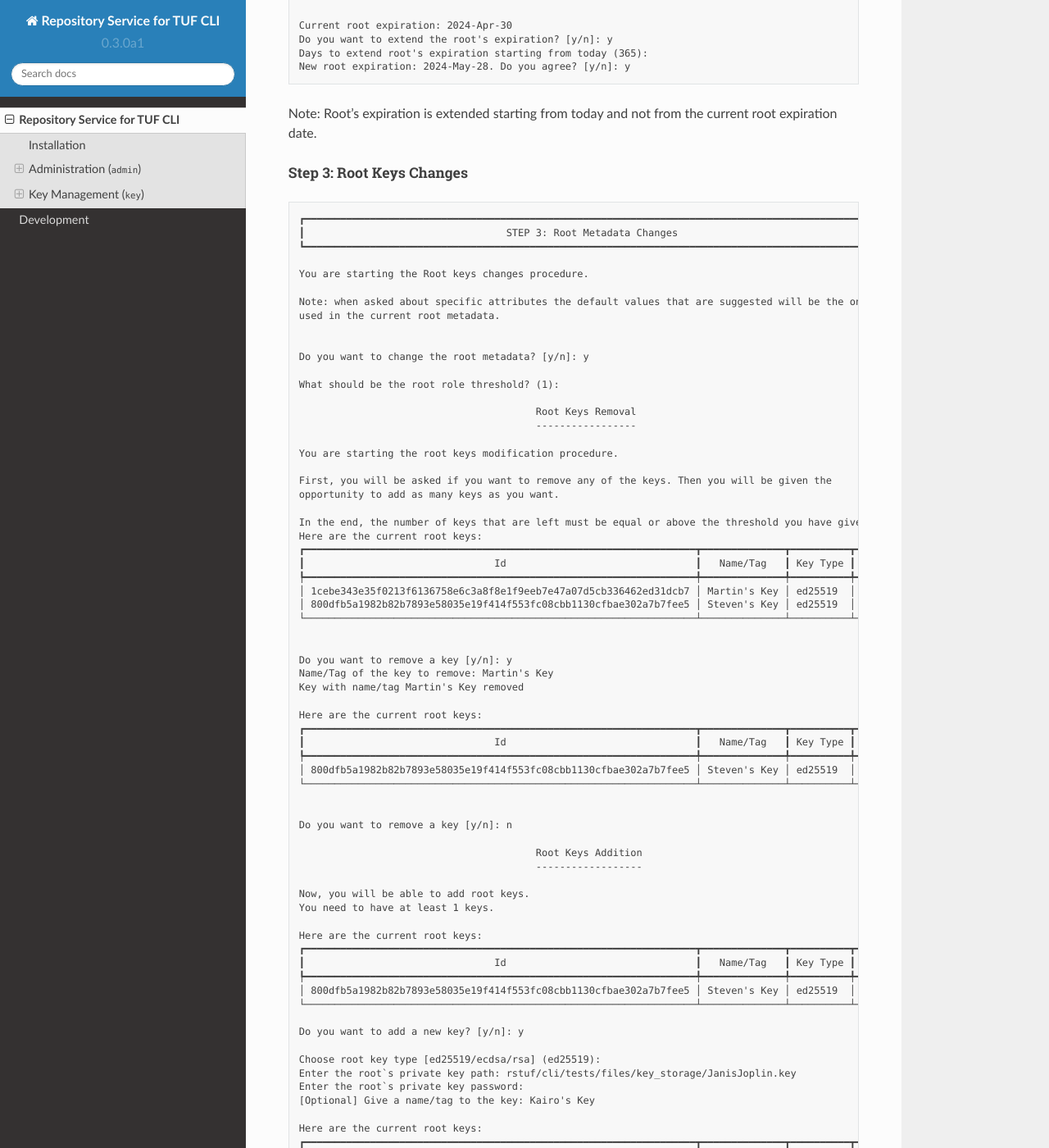
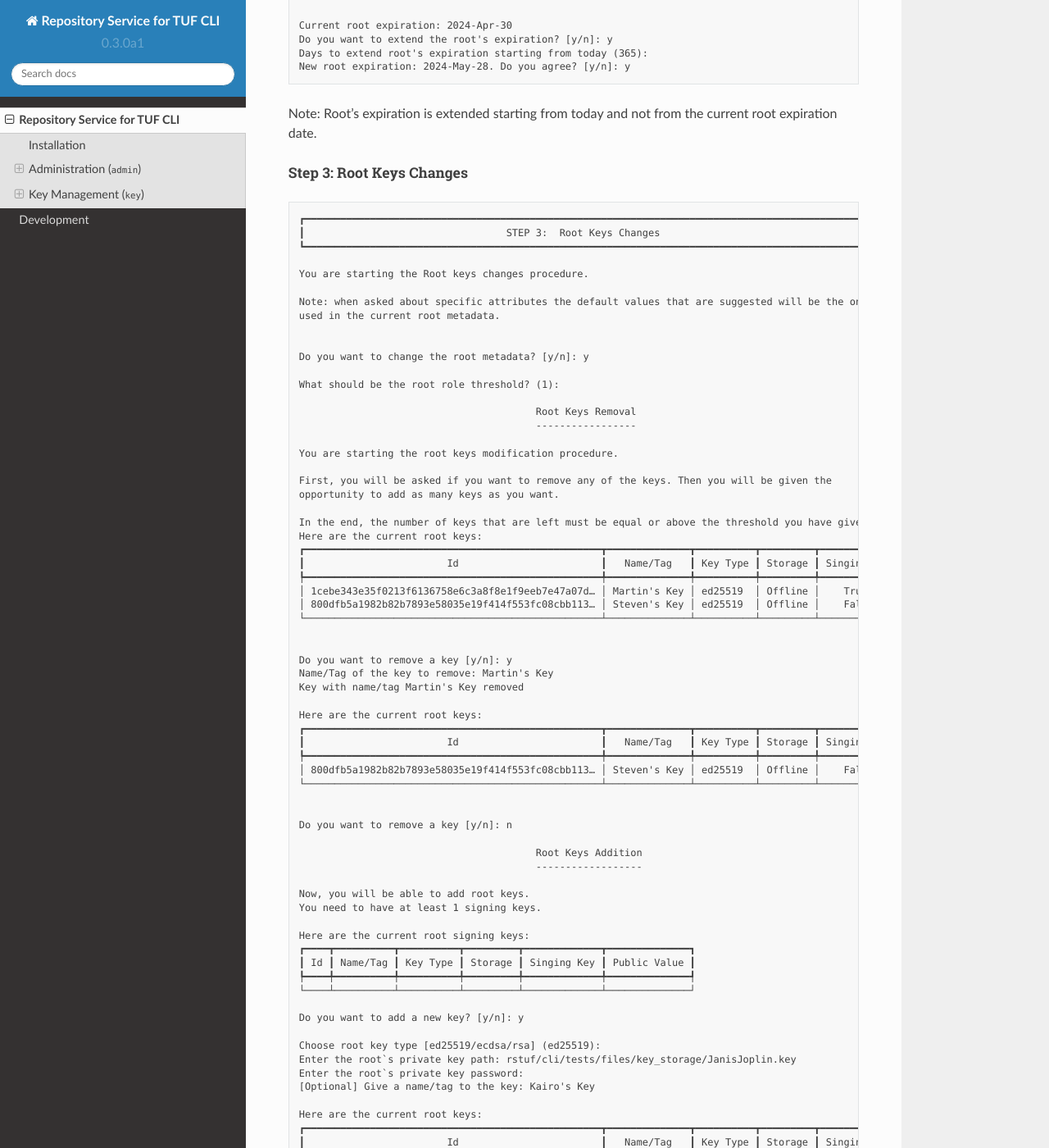
Before and after one commit to repository-service-tuf/repository-service-tuf-cli, a Sphinx documentation site: the page built from docs/source/guide/index.rst, in a window 1280 px wide and 1400 px high, scrolled down 8803 px. Shown: the whole window at 82% size. Built offline with Sphinx 7.4.7 and the Read the Docs theme 2.0.0, drawn with Linux system fonts in a browser that asks for light colours; some of the changed text lies outside the part shown.

Commit message:
Update docs
Signed-off-by: Martin Vrachev <mvrachev@vmware.com>

```diff
--- a/docs/source/guide/index.rst
+++ b/docs/source/guide/index.rst
@@ -523,7 +523,7 @@ Step 3: Root Keys Changes
 .. code::
 
     ┏━━━━━━━━━━━━━━━━━━━━━━━━━━━━━━━━━━━━━━━━━━━━━━━━━━━━━━━━━━━━━━━━━━━━━━━━━━━━━━━━━━━━━━━━━━━━━━━━━━┓
-    ┃                                  STEP 3: Root Metadata Changes                                   ┃
+    ┃                                  STEP 3:  Root Keys Changes                                      ┃
     ┗━━━━━━━━━━━━━━━━━━━━━━━━━━━━━━━━━━━━━━━━━━━━━━━━━━━━━━━━━━━━━━━━━━━━━━━━━━━━━━━━━━━━━━━━━━━━━━━━━━┛
 
     You are starting the Root keys changes procedure.
@@ -546,12 +546,12 @@ Step 3: Root Keys Changes
 
     In the end, the number of keys that are left must be equal or above the threshold you have given.
     Here are the current root keys:
-    ┏━━━━━━━━━━━━━━━━━━━━━━━━━━━━━━━━━━━━━━━━━━━━━━━━━━━━━━━━━━━━━━━━━━┳━━━━━━━━━━━━━━┳━━━━━━━━━━┳━━━━━━━━━┳━━━━━━━━━━━━━━━━━━━━━━━━━━━━━━━━━━━━━━━━━━━━━━━━━━━━━━━━━━━━━━━━━━┓
-    ┃                                Id                                ┃   Name/Tag   ┃ Key Type ┃ Storage ┃                           Public Value                           ┃
-    ┡━━━━━━━━━━━━━━━━━━━━━━━━━━━━━━━━━━━━━━━━━━━━━━━━━━━━━━━━━━━━━━━━━━╇━━━━━━━━━━━━━━╇━━━━━━━━━━╇━━━━━━━━━╇━━━━━━━━━━━━━━━━━━━━━━━━━━━━━━━━━━━━━━━━━━━━━━━━━━━━━━━━━━━━━━━━━━┩
-    │ 1cebe343e35f0213f6136758e6c3a8f8e1f9eeb7e47a07d5cb336462ed31dcb7 │ Martin's Key │ ed25519  │ Offline │ ad1709b3cb419b99c5cd7427d6411522e5a93aec6767453e91af921a73d22a3c │
-    │ 800dfb5a1982b82b7893e58035e19f414f553fc08cbb1130cfbae302a7b7fee5 │ Steven's Key │ ed25519  │ Offline │ 7098f769f6ab8502b50f3b58686b8a042d5d3bb75d8b3a48a2fcbc15a0223501 │
-    └──────────────────────────────────────────────────────────────────┴──────────────┴──────────┴─────────┴──────────────────────────────────────────────────────────────────┘
+    ┏━━━━━━━━━━━━━━━━━━━━━━━━━━━━━━━━━━━━━━━━━━━━━━━━━━┳━━━━━━━━━━━━━━┳━━━━━━━━━━┳━━━━━━━━━┳━━━━━━━━━━━━━┳━━━━━━━━━━━━━━━━━━━━━━━━━━━━━━━━━━━━━━━━━━━━━━━━━━┓
+    ┃                        Id                        ┃   Name/Tag   ┃ Key Type ┃ Storage ┃ Singing Key ┃                   Public Value                   ┃
+    ┡━━━━━━━━━━━━━━━━━━━━━━━━━━━━━━━━━━━━━━━━━━━━━━━━━━╇━━━━━━━━━━━━━━╇━━━━━━━━━━╇━━━━━━━━━╇━━━━━━━━━━━━━╇━━━━━━━━━━━━━━━━━━━━━━━━━━━━━━━━━━━━━━━━━━━━━━━━━━┩
+    │ 1cebe343e35f0213f6136758e6c3a8f8e1f9eeb7e47a07d… │ Martin's Key │ ed25519  │ Offline │    True     │ ad1709b3cb419b99c5cd7427d6411522e5a93aec6767453… │
+    │ 800dfb5a1982b82b7893e58035e19f414f553fc08cbb113… │ Steven's Key │ ed25519  │ Offline │    False    │ 7098f769f6ab8502b50f3b58686b8a042d5d3bb75d8b3a4… │
+    └──────────────────────────────────────────────────┴──────────────┴──────────┴─────────┴─────────────┴──────────────────────────────────────────────────┘
 
 
     Do you want to remove a key [y/n]: y
@@ -559,11 +559,11 @@ Step 3: Root Keys Changes
     Key with name/tag Martin's Key removed
 
     Here are the current root keys:
-    ┏━━━━━━━━━━━━━━━━━━━━━━━━━━━━━━━━━━━━━━━━━━━━━━━━━━━━━━━━━━━━━━━━━━┳━━━━━━━━━━━━━━┳━━━━━━━━━━┳━━━━━━━━━┳━━━━━━━━━━━━━━━━━━━━━━━━━━━━━━━━━━━━━━━━━━━━━━━━━━━━━━━━━━━━━━━━━━┓
-    ┃                                Id                                ┃   Name/Tag   ┃ Key Type ┃ Storage ┃                           Public Value                           ┃
-    ┡━━━━━━━━━━━━━━━━━━━━━━━━━━━━━━━━━━━━━━━━━━━━━━━━━━━━━━━━━━━━━━━━━━╇━━━━━━━━━━━━━━╇━━━━━━━━━━╇━━━━━━━━━╇━━━━━━━━━━━━━━━━━━━━━━━━━━━━━━━━━━━━━━━━━━━━━━━━━━━━━━━━━━━━━━━━━━┩
-    │ 800dfb5a1982b82b7893e58035e19f414f553fc08cbb1130cfbae302a7b7fee5 │ Steven's Key │ ed25519  │ Offline │ 7098f769f6ab8502b50f3b58686b8a042d5d3bb75d8b3a48a2fcbc15a0223501 │
-    └──────────────────────────────────────────────────────────────────┴──────────────┴──────────┴─────────┴──────────────────────────────────────────────────────────────────┘
+    ┏━━━━━━━━━━━━━━━━━━━━━━━━━━━━━━━━━━━━━━━━━━━━━━━━━━┳━━━━━━━━━━━━━━┳━━━━━━━━━━┳━━━━━━━━━┳━━━━━━━━━━━━━┳━━━━━━━━━━━━━━━━━━━━━━━━━━━━━━━━━━━━━━━━━━━━━━━━━━┓
+    ┃                        Id                        ┃   Name/Tag   ┃ Key Type ┃ Storage ┃ Singing Key ┃                   Public Value                   ┃
+    ┡━━━━━━━━━━━━━━━━━━━━━━━━━━━━━━━━━━━━━━━━━━━━━━━━━━╇━━━━━━━━━━━━━━╇━━━━━━━━━━╇━━━━━━━━━╇━━━━━━━━━━━━━╇━━━━━━━━━━━━━━━━━━━━━━━━━━━━━━━━━━━━━━━━━━━━━━━━━━┩
+    │ 800dfb5a1982b82b7893e58035e19f414f553fc08cbb113… │ Steven's Key │ ed25519  │ Offline │    False    │ 7098f769f6ab8502b50f3b58686b8a042d5d3bb75d8b3a4… │
+    └──────────────────────────────────────────────────┴──────────────┴──────────┴─────────┴─────────────┴──────────────────────────────────────────────────┘
 
 
     Do you want to remove a key [y/n]: n
@@ -572,14 +572,13 @@ Step 3: Root Keys Changes
                                             ------------------
 
     Now, you will be able to add root keys.
-    You need to have at least 1 keys.
+    You need to have at least 1 signing keys.
 
-    Here are the current root keys:
-    ┏━━━━━━━━━━━━━━━━━━━━━━━━━━━━━━━━━━━━━━━━━━━━━━━━━━━━━━━━━━━━━━━━━━┳━━━━━━━━━━━━━━┳━━━━━━━━━━┳━━━━━━━━━┳━━━━━━━━━━━━━━━━━━━━━━━━━━━━━━━━━━━━━━━━━━━━━━━━━━━━━━━━━━━━━━━━━━┓
-    ┃                                Id                                ┃   Name/Tag   ┃ Key Type ┃ Storage ┃                           Public Value                           ┃
-    ┡━━━━━━━━━━━━━━━━━━━━━━━━━━━━━━━━━━━━━━━━━━━━━━━━━━━━━━━━━━━━━━━━━━╇━━━━━━━━━━━━━━╇━━━━━━━━━━╇━━━━━━━━━╇━━━━━━━━━━━━━━━━━━━━━━━━━━━━━━━━━━━━━━━━━━━━━━━━━━━━━━━━━━━━━━━━━━┩
-    │ 800dfb5a1982b82b7893e58035e19f414f553fc08cbb1130cfbae302a7b7fee5 │ Steven's Key │ ed25519  │ Offline │ 7098f769f6ab8502b50f3b58686b8a042d5d3bb75d8b3a48a2fcbc15a0223501 │
-    └──────────────────────────────────────────────────────────────────┴──────────────┴──────────┴─────────┴──────────────────────────────────────────────────────────────────┘
+    Here are the current root signing keys:
+    ┏━━━━┳━━━━━━━━━━┳━━━━━━━━━━┳━━━━━━━━━┳━━━━━━━━━━━━━┳━━━━━━━━━━━━━━┓
+    ┃ Id ┃ Name/Tag ┃ Key Type ┃ Storage ┃ Singing Key ┃ Public Value ┃
+    ┡━━━━╇━━━━━━━━━━╇━━━━━━━━━━╇━━━━━━━━━╇━━━━━━━━━━━━━╇━━━━━━━━━━━━━━┩
+    └────┴──────────┴──────────┴─────────┴─────────────┴──────────────┘
 
     Do you want to add a new key? [y/n]: y
 
@@ -589,28 +588,27 @@ Step 3: Root Keys Changes
     [Optional] Give a name/tag to the key: Kairo's Key
 
     Here are the current root keys:
-    ┏━━━━━━━━━━━━━━━━━━━━━━━━━━━━━━━━━━━━━━━━━━━━━━━━━━━━━━━━━━━━━━━━━━┳━━━━━━━━━━━━━━┳━━━━━━━━━━┳━━━━━━━━━┳━━━━━━━━━━━━━━━━━━━━━━━━━━━━━━━━━━━━━━━━━━━━━━━━━━━━━━━━━━━━━━━━━━┓
-    ┃                                Id                                ┃   Name/Tag   ┃ Key Type ┃ Storage ┃                           Public Value                           ┃
-    ┡━━━━━━━━━━━━━━━━━━━━━━━━━━━━━━━━━━━━━━━━━━━━━━━━━━━━━━━━━━━━━━━━━━╇━━━━━━━━━━━━━━╇━━━━━━━━━━╇━━━━━━━━━╇━━━━━━━━━━━━━━━━━━━━━━━━━━━━━━━━━━━━━━━━━━━━━━━━━━━━━━━━━━━━━━━━━━┩
-    │ 800dfb5a1982b82b7893e58035e19f414f553fc08cbb1130cfbae302a7b7fee5 │ Steven's Key │ ed25519  │ Offline │ 7098f769f6ab8502b50f3b58686b8a042d5d3bb75d8b3a48a2fcbc15a0223501 │
-    │ 1cebe343e35f0213f6136758e6c3a8f8e1f9eeb7e47a07d5cb336462ed31dcb7 │ Kairo's Key  │ ed25519  │ Offline │ ad1709b3cb419b99c5cd7427d6411522e5a93aec6767453e91af921a73d22a3c │
-    └──────────────────────────────────────────────────────────────────┴──────────────┴──────────┴─────────┴──────────────────────────────────────────────────────────────────┘
+    ┏━━━━━━━━━━━━━━━━━━━━━━━━━━━━━━━━━━━━━━━━━━━━━━━━━━┳━━━━━━━━━━━━━━┳━━━━━━━━━━┳━━━━━━━━━┳━━━━━━━━━━━━━┳━━━━━━━━━━━━━━━━━━━━━━━━━━━━━━━━━━━━━━━━━━━━━━━━━━┓
+    ┃                        Id                        ┃   Name/Tag   ┃ Key Type ┃ Storage ┃ Singing Key ┃                   Public Value                   ┃
+    ┡━━━━━━━━━━━━━━━━━━━━━━━━━━━━━━━━━━━━━━━━━━━━━━━━━━╇━━━━━━━━━━━━━━╇━━━━━━━━━━╇━━━━━━━━━╇━━━━━━━━━━━━━╇━━━━━━━━━━━━━━━━━━━━━━━━━━━━━━━━━━━━━━━━━━━━━━━━━━┩
+    │ 800dfb5a1982b82b7893e58035e19f414f553fc08cbb113… │ Steven's Key │ ed25519  │ Offline │    False    │ 7098f769f6ab8502b50f3b58686b8a042d5d3bb75d8b3a4… │
+    └──────────────────────────────────────────────────┴──────────────┴──────────┴─────────┴─────────────┴──────────────────────────────────────────────────┘
 
     Do you want to add a new key? [y/n]: n
 
     Here is the current content of root:
 
 
-    ┏━━━━━━━━━━━━━━━━━━━━━━━━━━━━━━┳━━━━━━━━━━━━━━━━━━━━━━━━━━━━━━━━━━━━━━━━━━━━━━━━━━━━━━━━━━━━━━━━━━━━━━━━━━━━━━━━━━━━━━━━━━━━━━━━━━━━━━━━━━━━━━━━━━━━━━━━━━━━━━━━━━━━━━━━━━━━━━━━━━━━━━━━━━━━━━━━━━━━━━━━━━━━━┓
-    ┃ Root                         ┃                                                                                    KEYS                                                                                     ┃
-    ┡━━━━━━━━━━━━━━━━━━━━━━━━━━━━━━╇━━━━━━━━━━━━━━━━━━━━━━━━━━━━━━━━━━━━━━━━━━━━━━━━━━━━━━━━━━━━━━━━━━━━━━━━━━━━━━━━━━━━━━━━━━━━━━━━━━━━━━━━━━━━━━━━━━━━━━━━━━━━━━━━━━━━━━━━━━━━━━━━━━━━━━━━━━━━━━━━━━━━━━━━━━━━━┩
-    │                              │                                                                    ╷              ╷          ╷         ╷                                                                    │
-    │                              │                                  Id                                │   Name/Tag   │ Key Type │ Storage │                           Public Value                             │
-    │ Number of Keys: 2            │ ╶──────────────────────────────────────────────────────────────────┼──────────────┼──────────┼─────────┼──────────────────────────────────────────────────────────────────╴ │
-    │ Threshold: 1                 │   800dfb5a1982b82b7893e58035e19f414f553fc08cbb1130cfbae302a7b7fee5 │ Steven's Key │ ed25519  │ Offline │ 7098f769f6ab8502b50f3b58686b8a042d5d3bb75d8b3a48a2fcbc15a0223501   │
-    │ Root Expiration: 2024-May-28 │   1cebe343e35f0213f6136758e6c3a8f8e1f9eeb7e47a07d5cb336462ed31dcb7 │ Kairo's Key  │ ed25519  │ Offline │ ad1709b3cb419b99c5cd7427d6411522e5a93aec6767453e91af921a73d22a3c   │
-    │                              │                                                                    ╵              ╵          ╵         ╵                                                                    │
-    └──────────────────────────────┴─────────────────────────────────────────────────────────────────────────────────────────────────────────────────────────────────────────────────────────────────────────────┘
+    ┏━━━━━━━━━━━━━━━━━━━━━━━━━━━━━━┳━━━━━━━━━━━━━━━━━━━━━━━━━━━━━━━━━━━━━━━━━━━━━━━━━━━━━━━━━━━━━━━━━━━━━━━━━━━━━━━━━━━━━━━━━━━━━━━━━━━━━━━━━━━━━━━━━━━━━━━━┓
+    ┃ Root                         ┃                                                          KEYS                                                          ┃
+    ┡━━━━━━━━━━━━━━━━━━━━━━━━━━━━━━╇━━━━━━━━━━━━━━━━━━━━━━━━━━━━━━━━━━━━━━━━━━━━━━━━━━━━━━━━━━━━━━━━━━━━━━━━━━━━━━━━━━━━━━━━━━━━━━━━━━━━━━━━━━━━━━━━━━━━━━━━┩
+    │                              │                                  ╷              ╷          ╷         ╷             ╷                                   │
+    │                              │                 Id               │   Name/Tag   │ Key Type │ Storage │ Singing Key │          Public Value             │
+    │ Number of Keys: 2            │ ╶────────────────────────────────┼──────────────┼──────────┼─────────┼─────────────┼─────────────────────────────────╴ │
+    │ Threshold: 1                 │   800dfb5a1982b82b7893e58035e19… │ Steven's Key │ ed25519  │ Offline │    False    │ 7098f769f6ab8502b50f3b58686b8a…   │
+    │ Root Expiration: 2024-Jun-12 │   1cebe343e35f0213f6136758e6c3a… │ Kairo's Key  │ ed25519  │ Offline │    True     │ ad1709b3cb419b99c5cd7427d64115…   │
+    │                              │                                  ╵              ╵          ╵         ╵             ╵                                   │
+    └──────────────────────────────┴────────────────────────────────────────────────────────────────────────────────────────────────────────────────────────┘
 
 
     Do you want to change the root metadata? [y/n]: n
```
Also changed, not shown: other parts of docs/source/guide/index.rst (+1 -1 lines).
